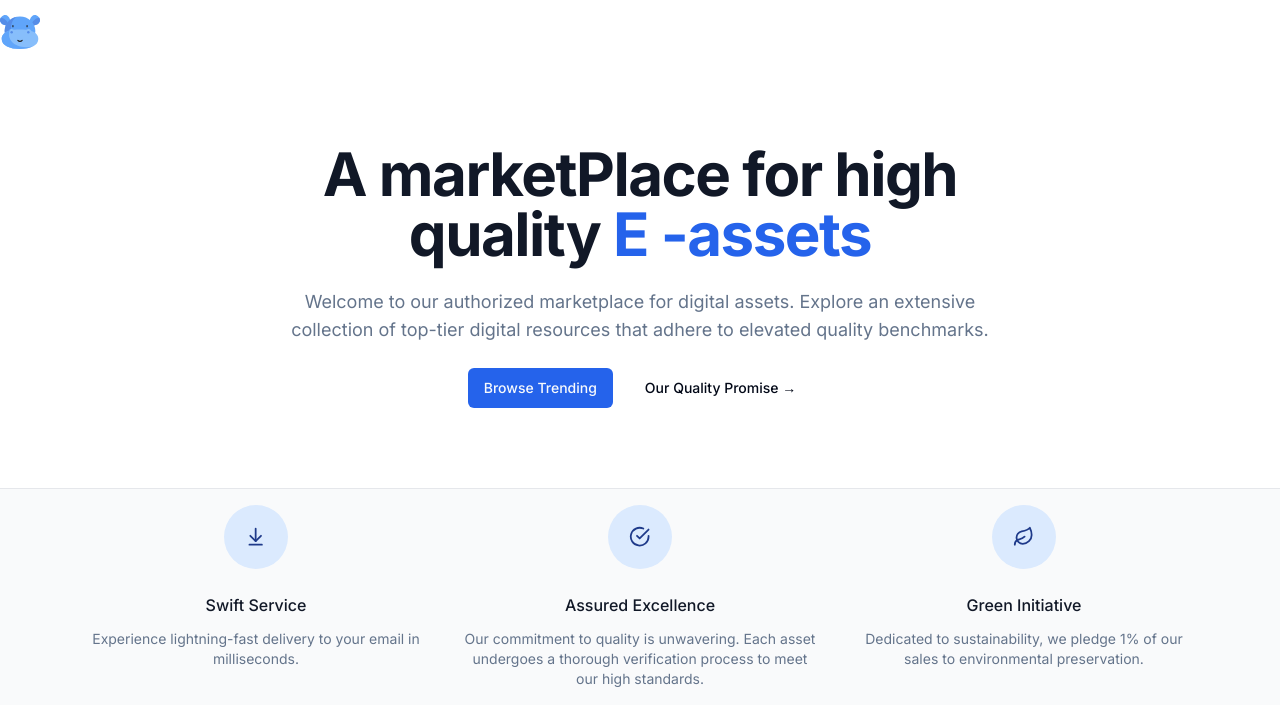
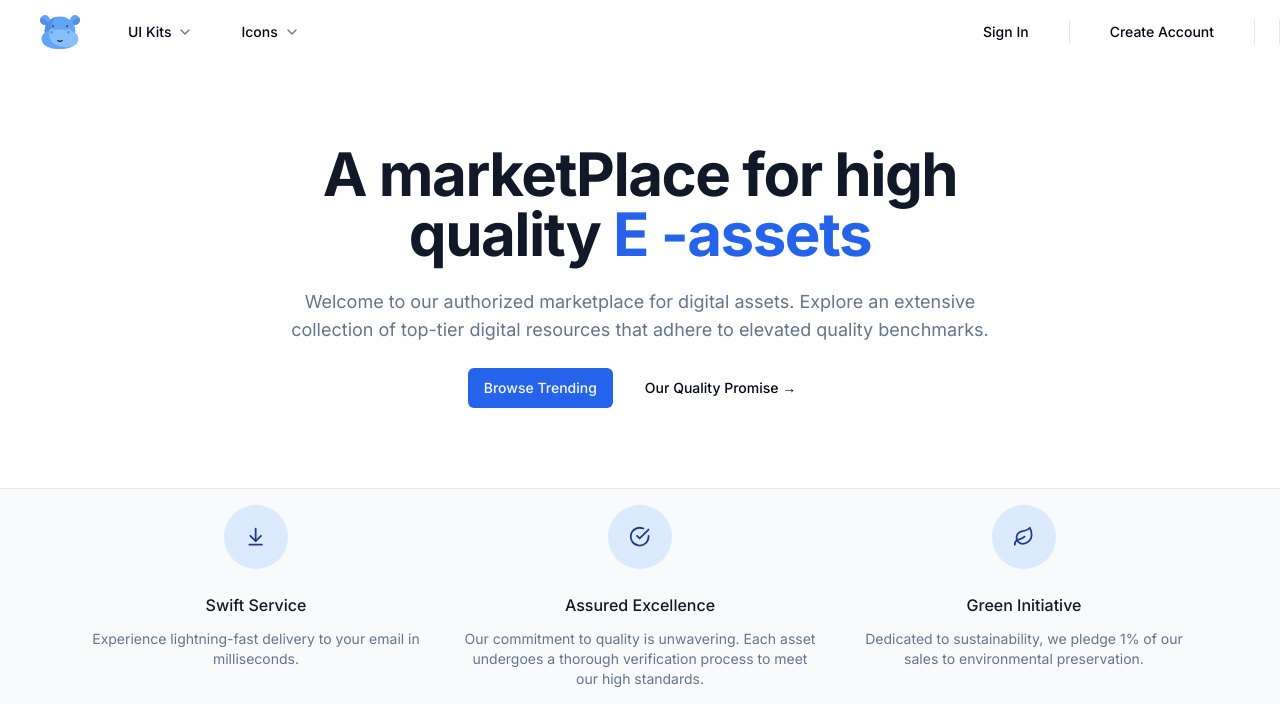
Before and after one commit to Vswaroop04/AssetHub, a Next.js app: page / in a window 1280 px wide. Shown: the top 726 px of the page. Built offline with nearby package versions, Linux system fonts and the light colour scheme.

Commit message:
chore: added Navbar

```diff
--- a/src/components/NavItems.tsx
+++ b/src/components/NavItems.tsx
@@ -1,7 +1,7 @@
 'use client'
 
 import { PRODUCT_CATEGORIES } from '@/config'
-// import { useOnClickOutside } from '@/hooks/use-on-click-outside'
+import { useOnClickOutside } from '@/hooks/use-on-click-outside'
 import { useEffect, useRef, useState } from 'react'
 import NavItem from './NavItem'
 
@@ -28,7 +28,7 @@ const NavItems = () => {
 
   const navRef = useRef<HTMLDivElement | null>(null)
 
-//   useOnClickOutside(navRef, () => setActiveIndex(null))
+  useOnClickOutside(navRef, () => setActiveIndex(null))
 
   return (
     <div className='flex gap-4 h-full' ref={navRef}>
--- a/src/components/Navbar.tsx
+++ b/src/components/Navbar.tsx
@@ -1,18 +1,63 @@
 import Link from "next/link";
 import { Icons } from "./Icons";
+import NavItems from "./NavItems";
+import { buttonVariants } from "./ui/button";
 
 const Navbar = () => {
+  const user = null;
   return (
     <div className="sticky inset-x-0 h-16 top-0 z-50 bg-white">
       <header className="relative bg-white">
         <div className="flex items-center h-16">
-                  <div className="ml-4 flex lg:ml-0">
+          <div className="ml-4 flex lg:ml-10">
             <Link href={"/"}>
-                          <Icons.logo className="h-10 w-10"/>
+              <Icons.logo className="h-10 w-10" />
             </Link>
           </div>
 
-                  <div className="hidden z-50 lg:ml-8 lg:block lg:self-stretch"> </div>
+          <div className="hidden z-50 lg:ml-8 lg:block lg:self-stretch">
+            <NavItems />
+          </div>
+
+          <div className="ml-auto flex items-center">
+            <div className="hidden lg:flex lg:justify-end lg:items-center lg:space-x-6">
+              {user ? null : (
+                <Link
+                  href={"/sign-in"}
+                  className={buttonVariants({ variant: "ghost" })}
+                >
+                  {" "}
+                  Sign In{" "}
+                </Link>
+              )}
+
+              {user ? null : (
+                <span className="h-6 w-px bg-gray-200" aria-hidden="true" />
+              )}
+
+              {user ? (
+                <p></p>
+              ) : (
+                <Link
+                  href={"/sign-up"}
+                  className={buttonVariants({ variant: "ghost" })}
+                  aria-hidden="true"
+                >
+                  Create Account
+                </Link>
+              )}
+
+              {user ? null : (
+                <span className="h-6 w-px bg-gray-200" aria-hidden="true" />
+              )}
+
+              {user ? null : (
+                <div className="flex lg:ml-6" aria-hidden="true">
+                  <span className="h-6 w-px bg-gray-200" aria-hidden="true" />
+                </div>
+              )}
+            </div>
+          </div>
         </div>
       </header>
     </div>
--- /dev/null
+++ b/src/hooks/use-on-click-outside.ts
@@ -0,0 +1,27 @@
+import { RefObject, useEffect } from "react";
+
+type Event = MouseEvent | TouchEvent;
+
+export const useOnClickOutside = <T extends HTMLElement = HTMLElement>(
+  ref: RefObject<T>,
+  handler: (event: Event) => void
+) => {
+  useEffect(() => {
+    const listener = (event: Event) => {
+      const el = ref?.current;
+      if (!el || el.contains((event?.target as Node) || null)) {
+        return;
+      }
+
+      handler(event); // Call the handler only if the click is outside of the element passed.
+    };
+
+    document.addEventListener("mousedown", listener);
+    document.addEventListener("touchstart", listener);
+
+    return () => {
+      document.removeEventListener("mousedown", listener);
+      document.removeEventListener("touchstart", listener);
+    };
+  }, [ref, handler]); // Reload only if ref or handler changes
+};
```
Lines whose indentation alone changed are shown as unchanged.
